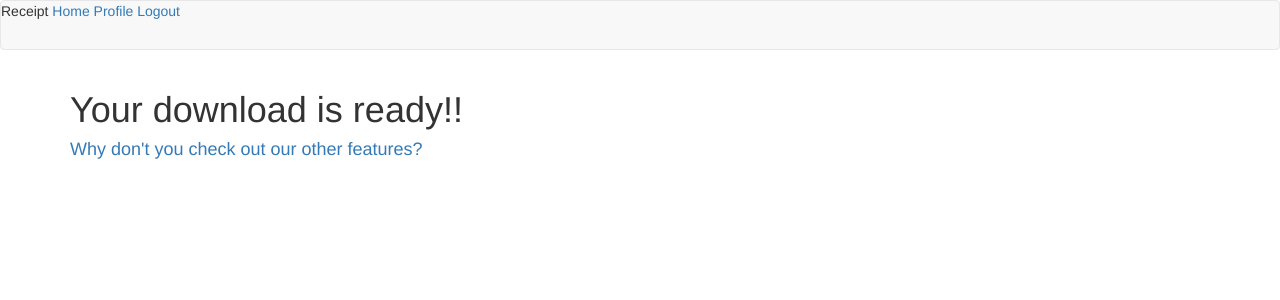
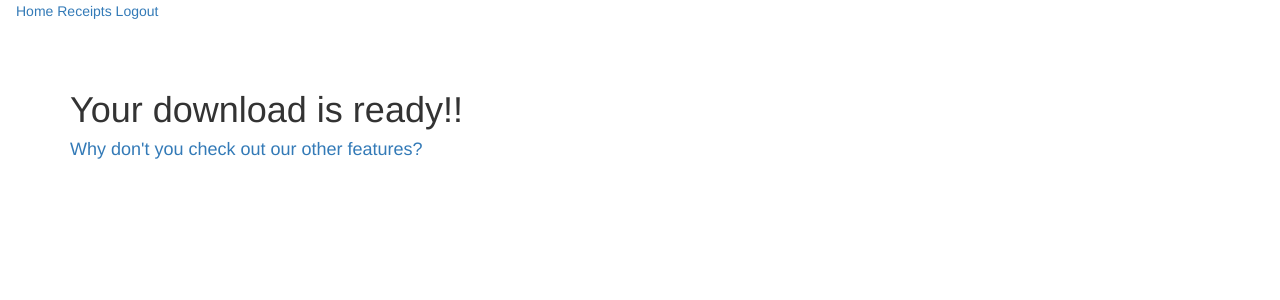
Before and after one commit to oolawo09/receipt, a Flask app: page /download in a window 1280 px wide. Shown: the top 300 px of the page. Run offline with Flask 2, Linux system fonts and the light colour scheme; the visitor is signed in with stand-in values (Sample User, id 1); data comes from the database, SQL or seed files in the repository; parts of the project's set-up code (start-up, migrations or seed data) failed here and were passed over; some libraries are stand-ins or nearby versions.

Commit message:
modified navbar

```diff
--- a/app/templates/base.html
+++ b/app/templates/base.html
@@ -5,15 +5,18 @@
 {% endblock %}
 
 {% block navbar %}
-    <nav class="navbar navbar-default">
-        Receipt
-        <a href="{{ url_for('index') }}">Home</a>
-        {% if current_user.is_anonymous %}
-        <a href="{{ url_for('login') }}">Login</a>
-        {% else %}
-        <a href="{{ url_for('user', username=current_user.username) }}">Profile</a>
-        <a href="{{ url_for('logout') }}">Logout</a>
-        {% endif %}
+    <nav class="navbar navbar-expand-lg navbar-light bg-light">
+        <div class="collapse navbar-collapse" id="navbarNavAltMarkup">
+        <div class="navbar-nav">
+            <a class="nav-item nav-link active" href="{{ url_for('index') }}">Home <span class="sr-only">(current)</span></a>
+            {% if current_user.is_anonymous %}
+                <a class="nav-item nav-link" href="{{ url_for('login') }}">Login</a>
+            {% else %}
+                <a class="nav-item nav-link" href="{{ url_for('user', username=current_user.username) }}">Receipts</a>
+                <a class="nav-item nav-link" href="{{ url_for('logout') }}">Logout</a>
+            {% endif %}
+        </div>
+        </div>
     </nav>
 {% endblock %}
 
```
